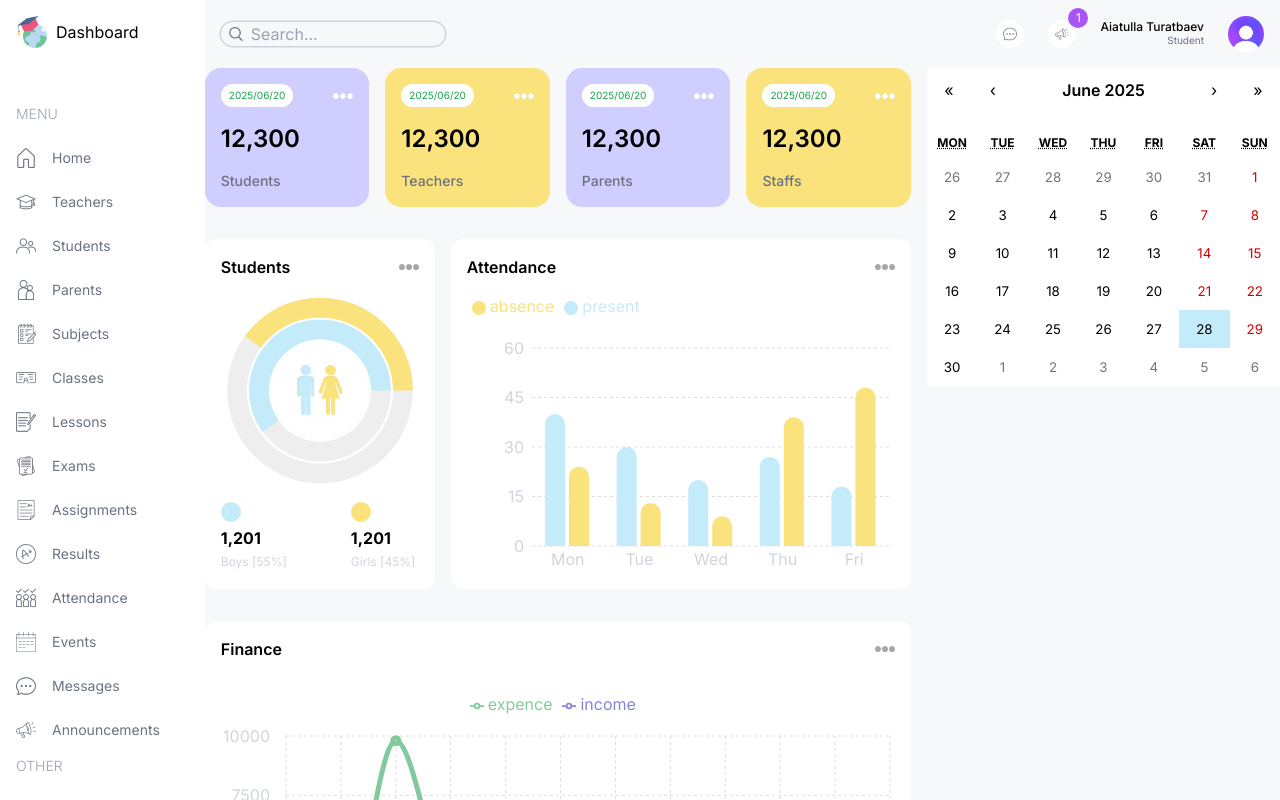
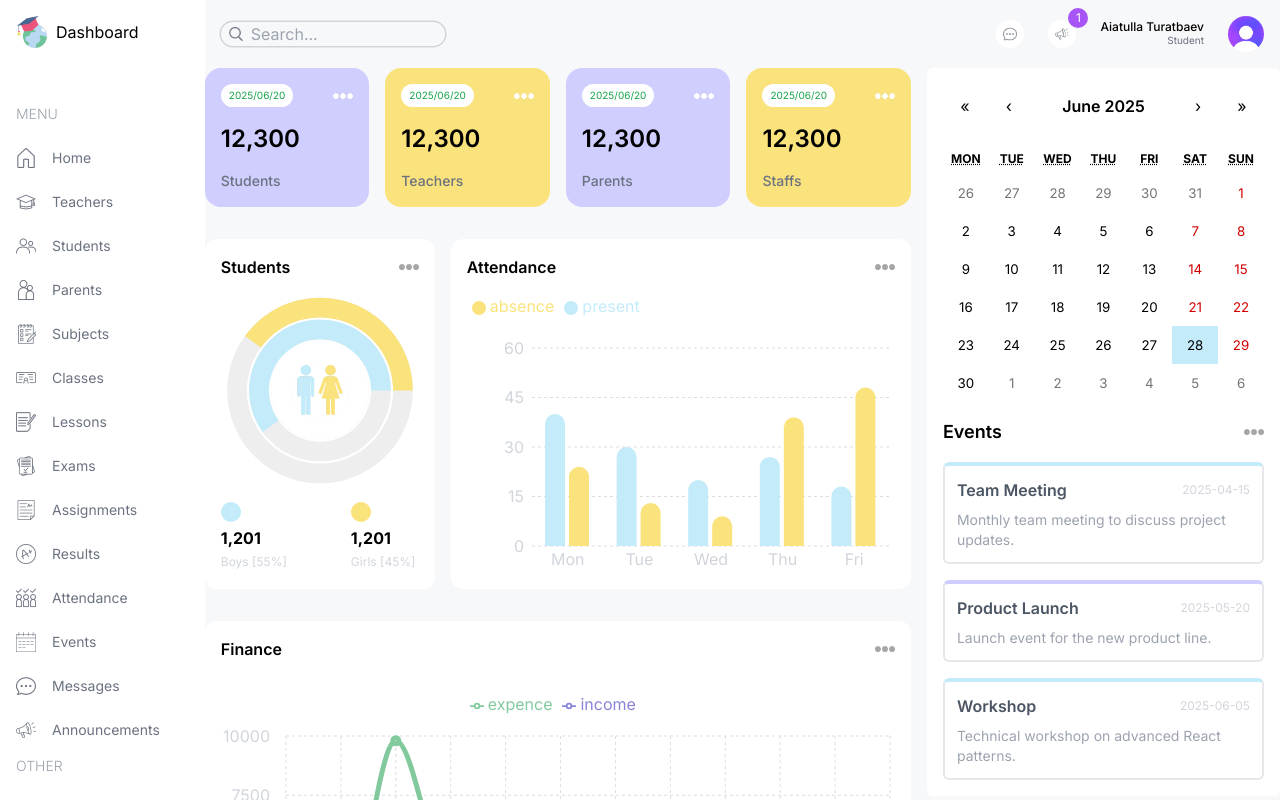
Before and after one commit to Aiatulla/dashboard, a Next.js app: page /admin in a window 1280 px wide. Built offline with nearby package versions, Linux system fonts and the light colour scheme.

Commit message:
event calendar

```diff
--- a/src/components/event-calendar.tsx
+++ b/src/components/event-calendar.tsx
@@ -2,6 +2,28 @@
 import { useState } from "react";
 import Calendar from "react-calendar";
 import "react-calendar/dist/Calendar.css";
+import Image from "next/image";
+
+const events = [
+  {
+    id: 1,
+    title: "Team Meeting",
+    date: "2025-04-15",
+    description: "Monthly team meeting to discuss project updates.",
+  },
+  {
+    id: 2,
+    title: "Product Launch",
+    date: "2025-05-20",
+    description: "Launch event for the new product line.",
+  },
+  {
+    id: 3,
+    title: "Workshop",
+    date: "2025-06-05",
+    description: "Technical workshop on advanced React patterns.",
+  },
+];
 
 type ValuePiece = Date | null;
 
@@ -10,8 +32,26 @@
 const EventCalendar = () => {
   const [value, onChange] = useState<Value>(new Date());
   return (
-    <div className="w-full rounded-md bg-white">
+    <div className="w-full rounded-md bg-white p-4">
       <Calendar onChange={onChange} value={value} />
+      <div className="flex items-center justify-between">
+        <h1 className="font-semibold text-lg py-4">Events</h1>
+        <Image src="/moreDark.png" alt="" width={20} height={20} />
+      </div>
+      <div className="flex flex-col gap-4">
+        {events.map((event) => (
+          <div
+            className="p-3 rounded-md border-2  border-gray-200 border-t-4 odd:border-t-lamaSky even:border-t-lamaPurple"
+            key={event.id}
+          >
+            <div className="flex items-center justify-between">
+              <h1 className="font-semibold text-gray-600">{event.title}</h1>
+              <span className="text-gray-300 text-xs">{event.date}</span>
+            </div>
+            <p className="mt-2 text-sm text-gray-400">{event.description}</p>
+          </div>
+        ))}
+      </div>
     </div>
   );
 };
```
